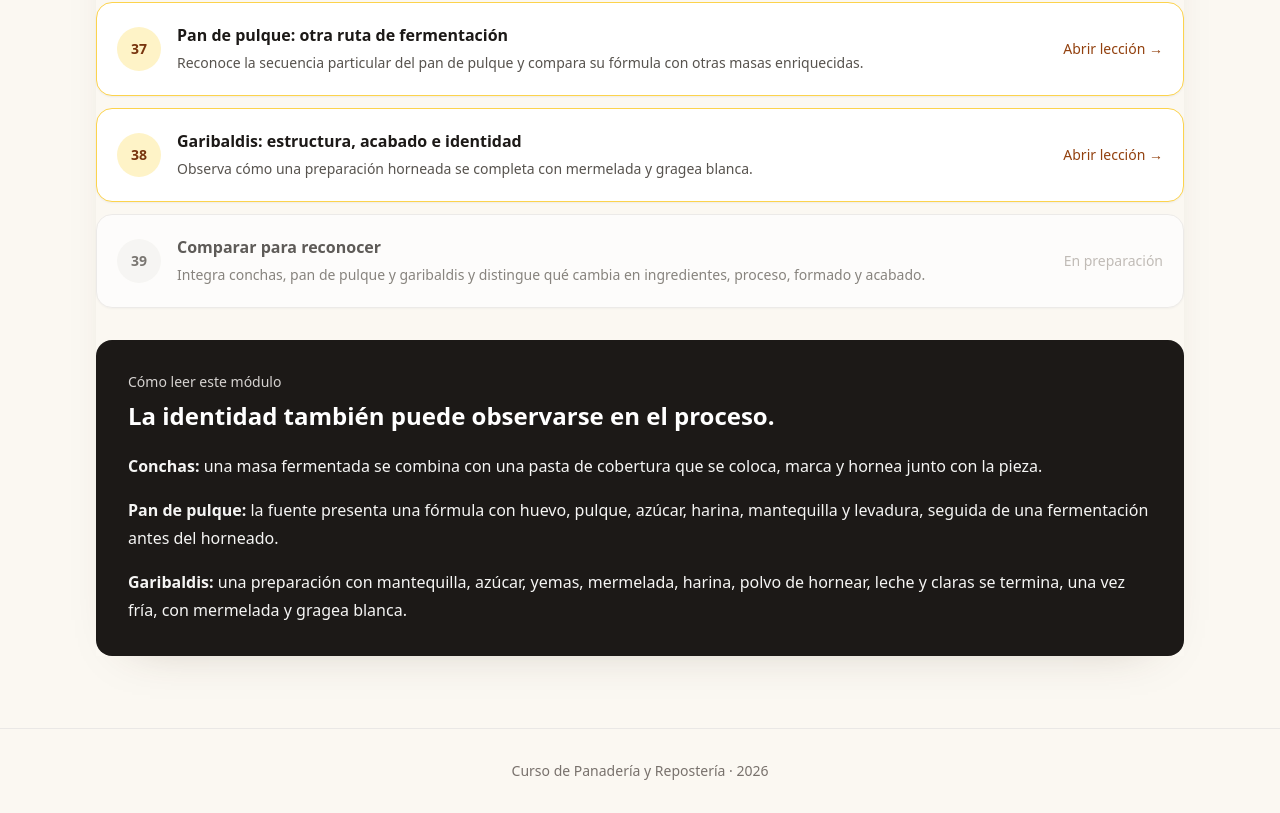
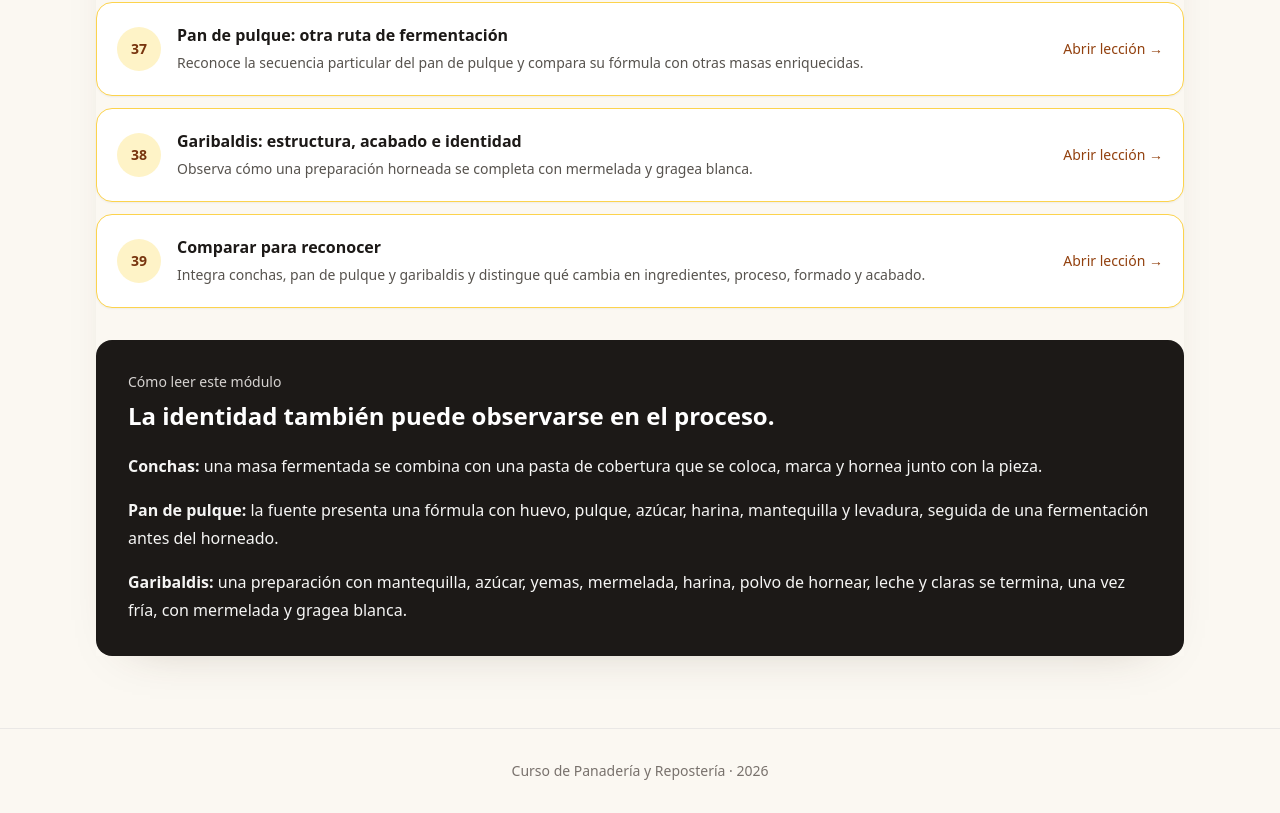
Before and after one commit to Drworm82/CursoPanadero, a Next.js app: page /modulo-5 in a window 1280 px wide. Shown: the part 1225-2038 px from the top of the page. Built offline with nearby package versions, Linux system fonts and the light colour scheme; no server answers.

Commit message:
feat: activate lesson 39

```diff
--- a/pages/modulo-5.js
+++ b/pages/modulo-5.js
@@ -12,7 +12,7 @@ const lessons = [
   ['36', 'Conchas: una masa, dos preparaciones', 'Analiza la masa fermentada y la pasta de cobertura de las conchas como partes distintas del mismo producto.', '/leccion-conchas-una-masa-dos-preparaciones', true],
   ['37', 'Pan de pulque: otra ruta de fermentación', 'Reconoce la secuencia particular del pan de pulque y compara su fórmula con otras masas enriquecidas.', '/leccion-pan-de-pulque-otra-ruta-fermentacion', true],
   ['38', 'Garibaldis: estructura, acabado e identidad', 'Observa cómo una preparación horneada se completa con mermelada y gragea blanca.', '/leccion-garibaldis-estructura-acabado-identidad', true],
-  ['39', 'Comparar para reconocer', 'Integra conchas, pan de pulque y garibaldis y distingue qué cambia en ingredientes, proceso, formado y acabado.', '#', false],
+  ['39', 'Comparar para reconocer', 'Integra conchas, pan de pulque y garibaldis y distingue qué cambia en ingredientes, proceso, formado y acabado.', '/leccion-comparar-para-reconocer', true],
 ];
 
 export default function ModuleFivePage() {
```
